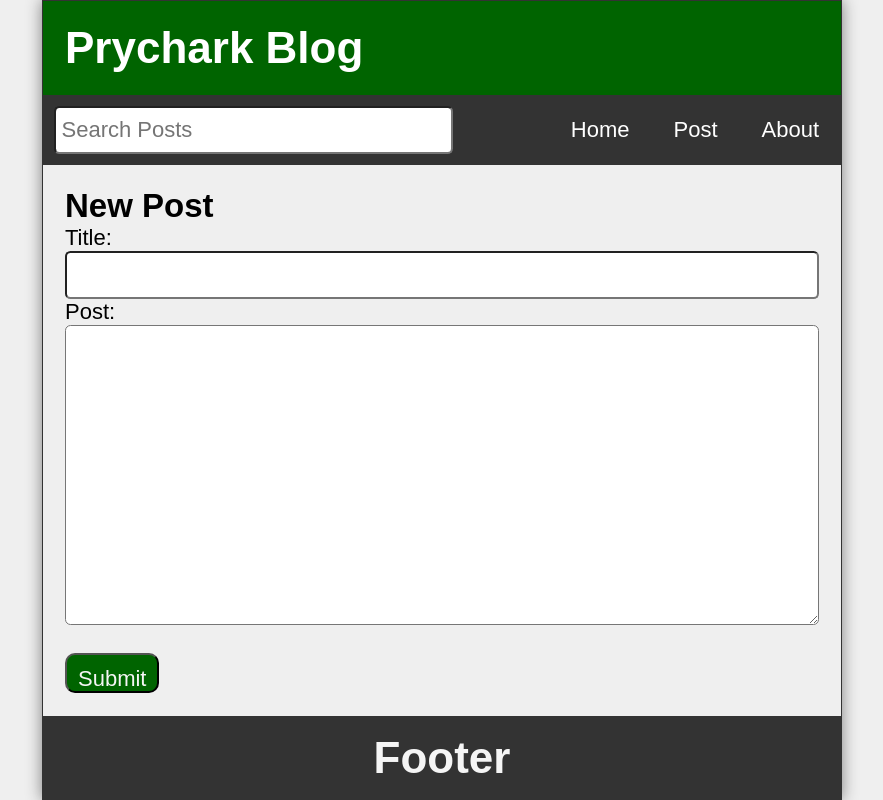
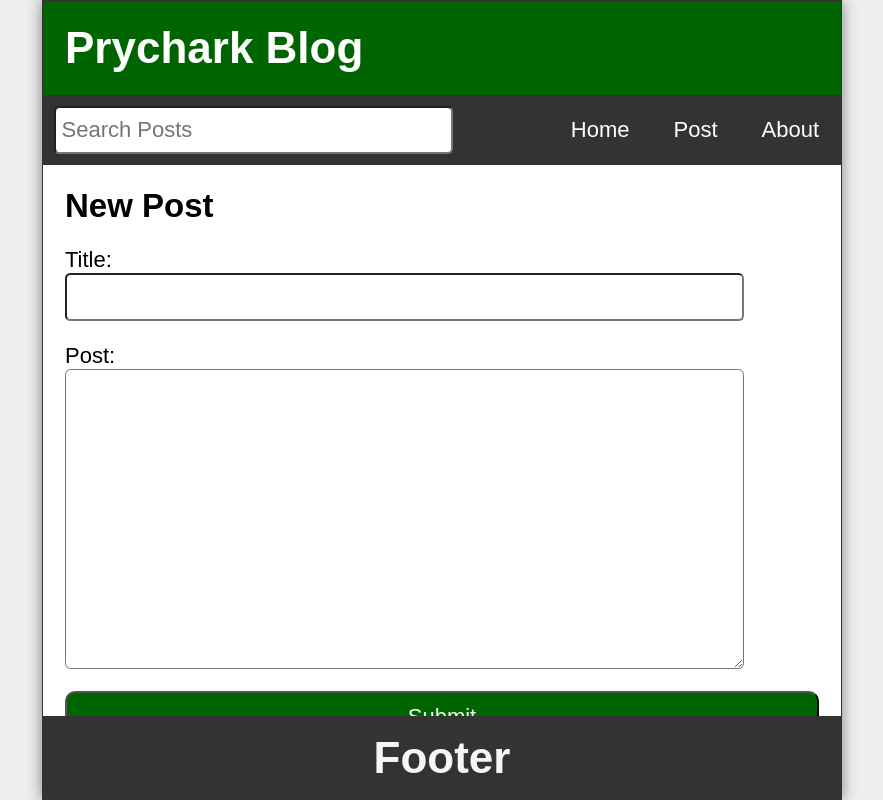
Before and after one commit to Banniroy/Prychark_Blog, a React (Vite) app: page /post in a window 1280 px wide. Shown: the whole page, without its empty margins (198-1081 px from the left). Built offline with nearby package versions, Linux system fonts and the light colour scheme.

Commit message:
new commit

```diff
--- a/src/NewPost.css
+++ b/src/NewPost.css
@@ -4,7 +4,7 @@
     flex-direction: column;
     width: 100%;
     flex-grow: 1;
-    padding: 1rem;
+    /* padding: 1rem; */
     overflow-y: auto;
 }
 
@@ -14,7 +14,7 @@
 
 .newPostForm input[type='text'],
 .newPostForm textarea {
-    width: 100%;
+    width: 90%;
     min-height: 48px;
     font-size: 1rem;
     padding: 0.25rem;
--- a/src/NewPost.jsx
+++ b/src/NewPost.jsx
@@ -3,25 +3,25 @@ import './NewPost.css';
 
 const NewPost = ({ handleSubmit, postTitle, setPostTitle, postBody, setPostBody }) => {
   return (
-    <main className='newPostForm'>
+    <main className="NewPost">
       <h2>New Post</h2>
-      <form onSubmit={handleSubmit}>
+      <form className="newPostForm" onSubmit={handleSubmit}>
         <label htmlFor="postTitle">Title:</label>
         <input
+          id="postTitle"
           type="text"
-          id='postTitle'
           required
           value={postTitle}
-          onChange={(e) => setPostTitle = (e.target.value)}
+          onChange={(e) => setPostTitle(e.target.value)}
         />
         <label htmlFor="postBody">Post:</label>
         <textarea
-          id='postBody'
+          id="postBody"
           required
           value={postBody}
           onChange={(e) => setPostBody(e.target.value)}
         />
-        <button type='submit'>Submit</button>
+        <button type="submit">Submit</button>
       </form>
     </main>
   )
--- a/src/index.css
+++ b/src/index.css
@@ -73,14 +73,6 @@ body {
     text-align: right;
   }
 
-  .Nav li:hover,
-  .Nav li:focus,
-  .Nav li:hover a,
-  .Nav li:focus a  {
-    background-color: #eee;
-    color: #333;
-  }
-
   .searchForm {
     width: 50%;
     padding: .5rem 0;
```
Also changed, not shown: src/App.jsx (line endings or trailing spaces).
